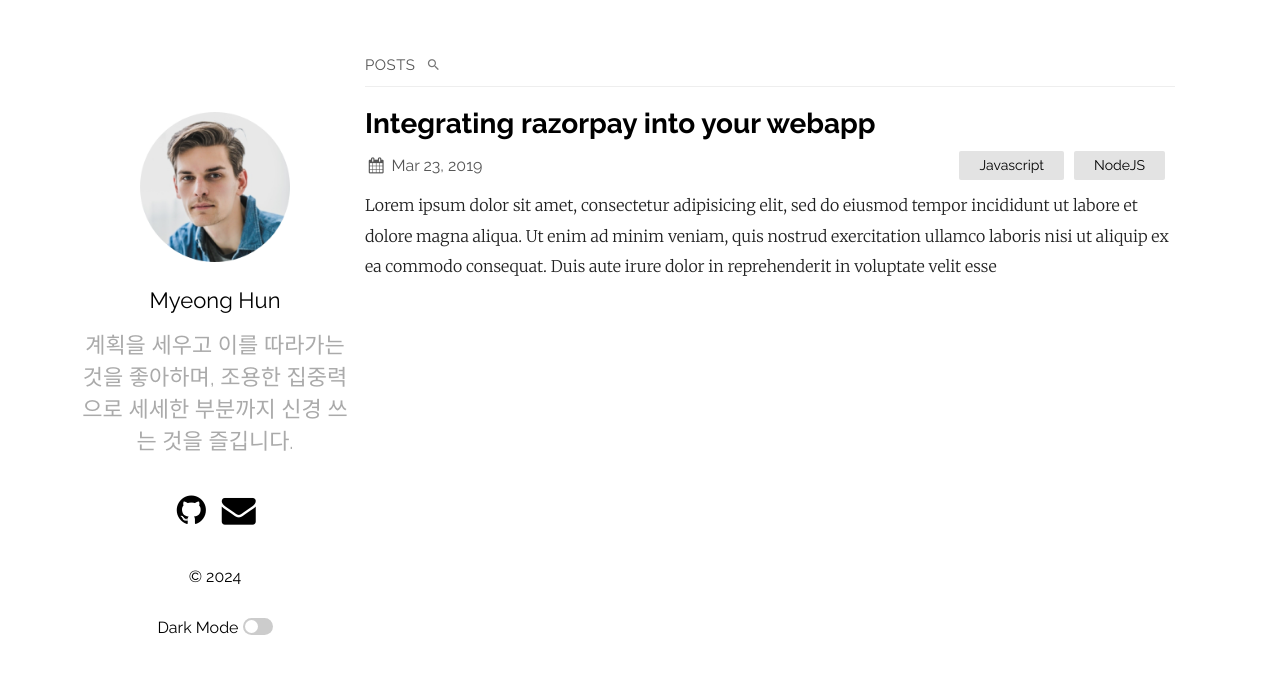
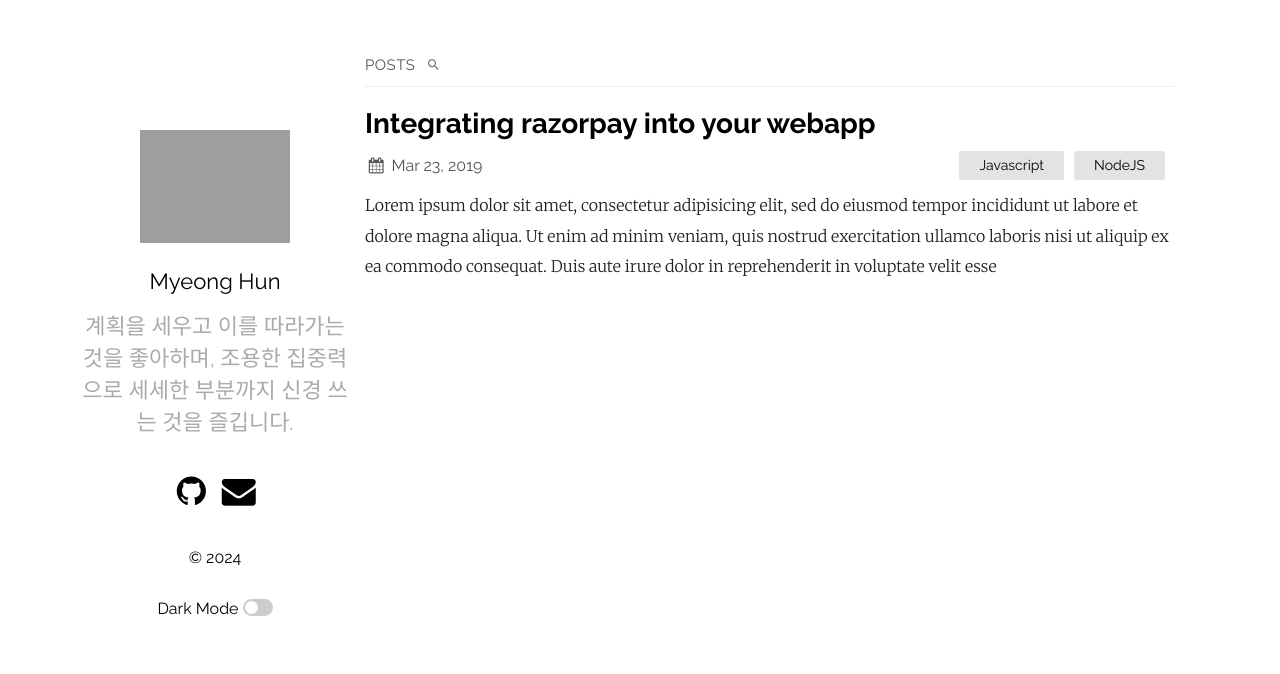
Before and after one commit to audgns722/audgns722.github.io, a Jekyll site: the page built from index.md, in a window 1280 px wide. Shown: the top 674 px of the page. Built offline with Jekyll 4.4.1, drawn with Linux system fonts in a browser that asks for light colours.

Commit message:
Update _config.yml

```diff
--- a/_config.yml
+++ b/_config.yml
@@ -18,8 +18,8 @@
   sitemap: true # set to true to generate sitemap.xml content
   search: true # set to true to enable searchbar
   dark_mode: true # set to true to add dark mode toggle
-  portfolio_image: "assets/portfolio.png" # the path from the base directory of the site to the image to display (no / at the start)
-  html_lang: "en" # set the lang attribute of the <html> tag for the pages. See here for a list of codes: https://www.w3schools.com/tags/ref_country_codes.asp
+  portfolio_image: "https://avatars.githubusercontent.com/u/144664895?v=4" # the path from the base directory of the site to the image to display (no / at the start)
+  html_lang: "ko" # set the lang attribute of the <html> tag for the pages. See here for a list of codes: https://www.w3schools.com/tags/ref_country_codes.asp
   condensed_mobile:
     #- home
     - page
```
